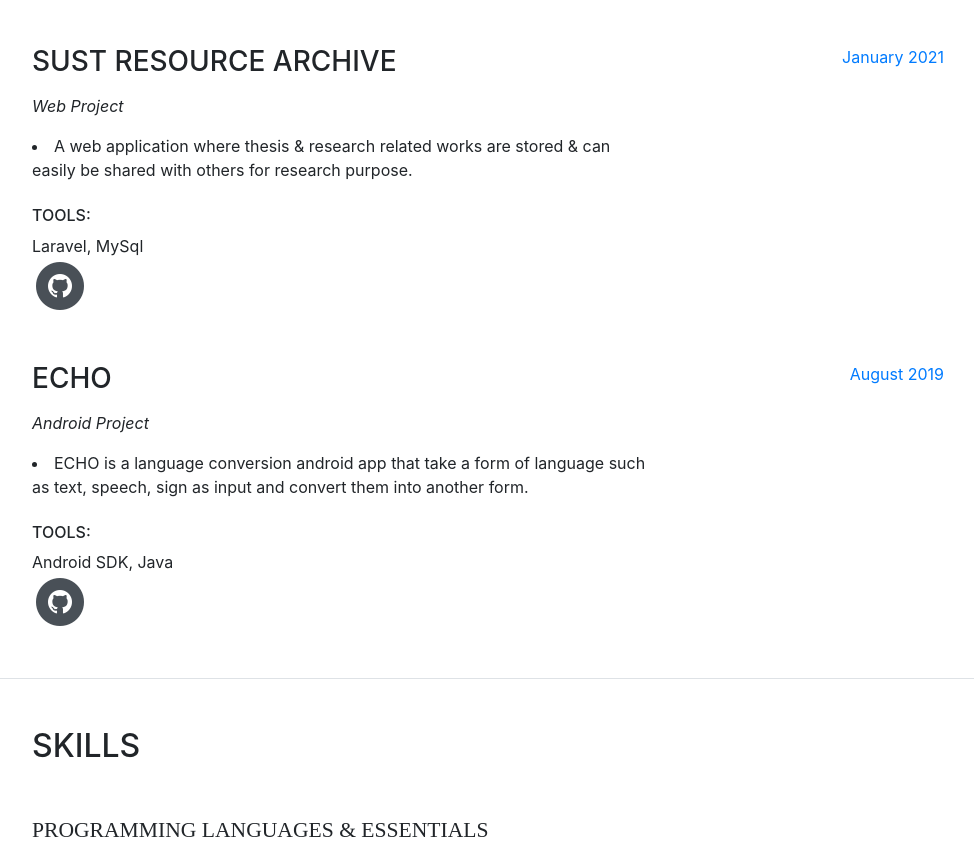
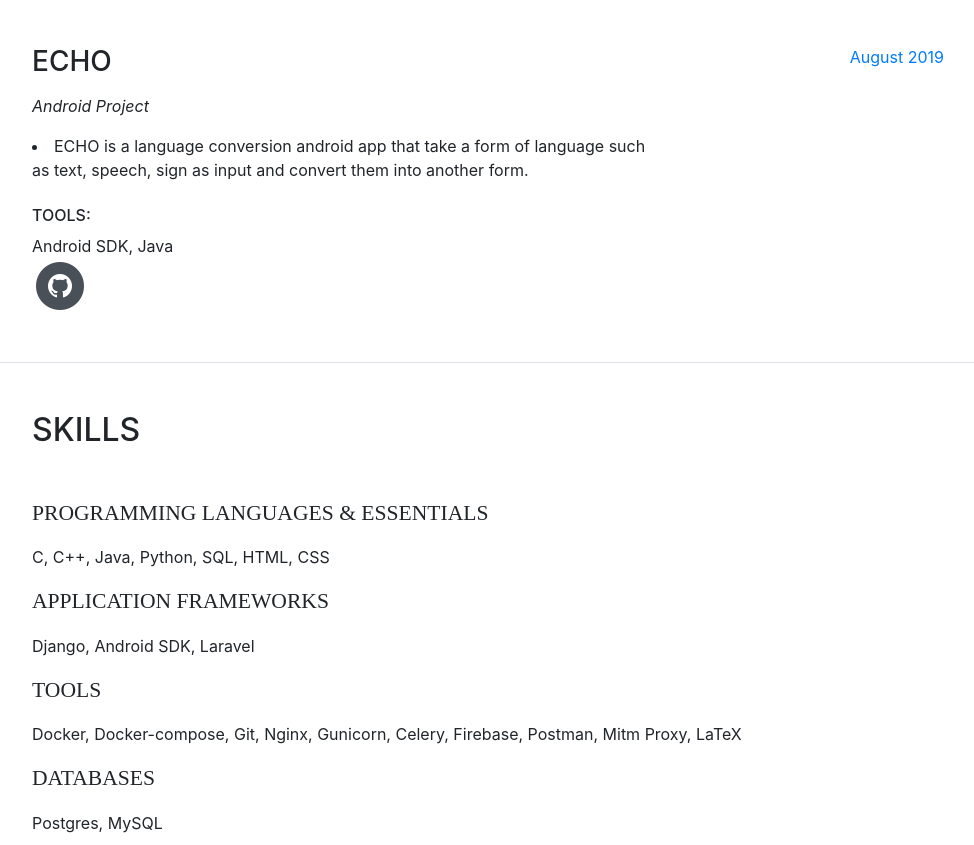
Before and after one commit to RatedRAkash/akashpodder.portfolio, a website with bundled scripts: page index.html in a window 1280 px wide. Shown: the part 3680-4525 px from the top of the page, without its empty margins (288-1262 px from the left). Built offline with nearby package versions, Linux system fonts and the light colour scheme; a web font is replaced by a local one.

Commit message:
Deleted DUPLICATE  project from index.htm

```diff
--- a/index.html
+++ b/index.html
@@ -398,37 +398,6 @@
     <br></br>
 		<div class="resume-item d-flex flex-column flex-md-row">
             <div class="resume-content mr-auto">
-              <h3 class="mb-0">SUST Resource Archive</h3>
-              <div class="subheading mb-3"></div>
-              <p><i>Web Project</i></p>
-			  <li>
-          A web application where thesis & research related works are stored & can easily be shared with others for research purpose.
-			  </li>
-        <br>
-        <h6>Tools:</h6> Laravel, MySql
-
-			  <ul class="list-inline list-social-icons mb-0">
-            <li class="list-inline-item">
-              <a href="https://github.com/RatedRAkash/SUST_Resource_Archive">
-                <span class="fa-stack fa-lg">
-                  <i class="fa fa-circle fa-stack-2x"></i>
-                  <i class="fa fa-github fa-stack-1x fa-inverse"></i>
-                </span>
-              </a>
-            </li>
-			</ul>
-
-            </div>
-
-            <div class="resume-date text-md-right">
-              <span class="text-primary">January 2021</span>
-            </div>
-		</div>
-		<!-- ----------------------------------------------------------- -->
-
-    <br></br>
-		<div class="resume-item d-flex flex-column flex-md-row">
-            <div class="resume-content mr-auto">
               <h3 class="mb-0">ECHO</h3>
               <div class="subheading mb-3"></div>
               <p><i>Android Project</i></p>
```
